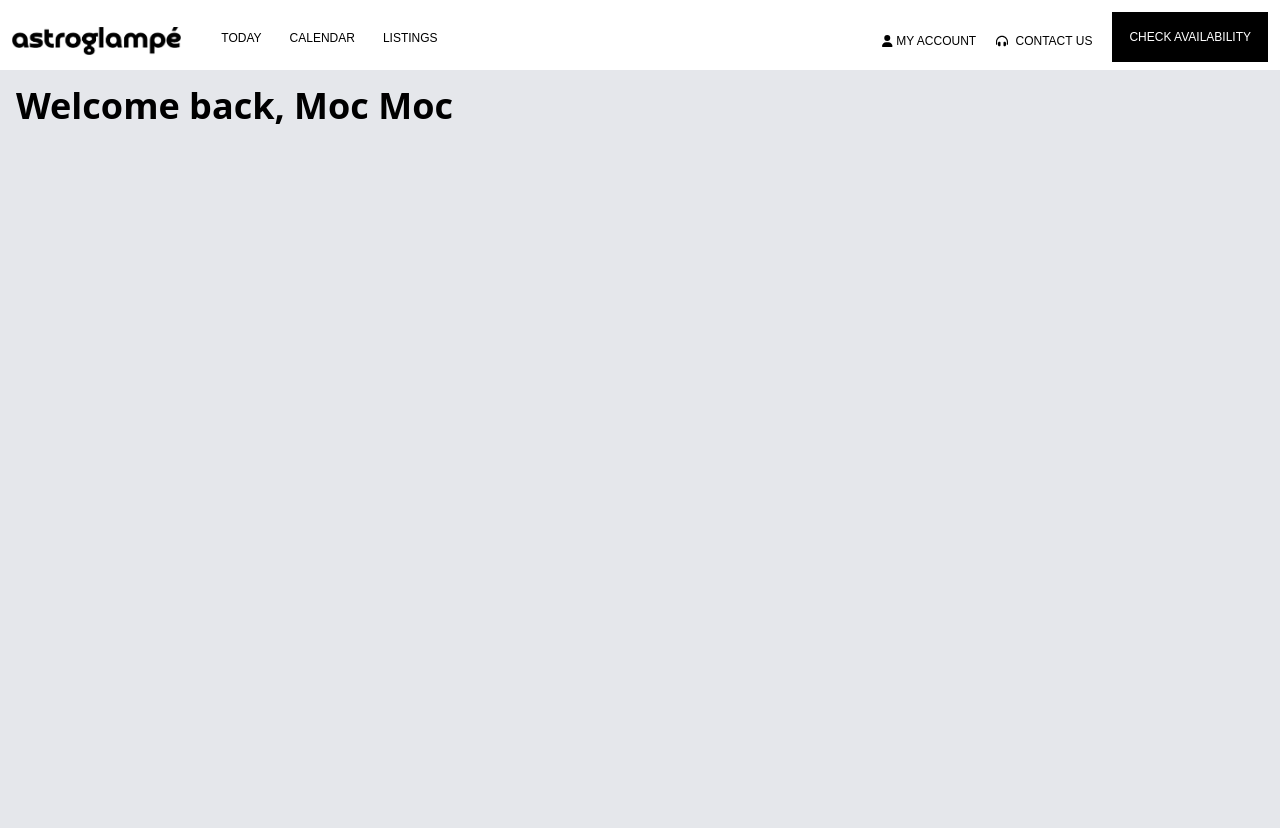
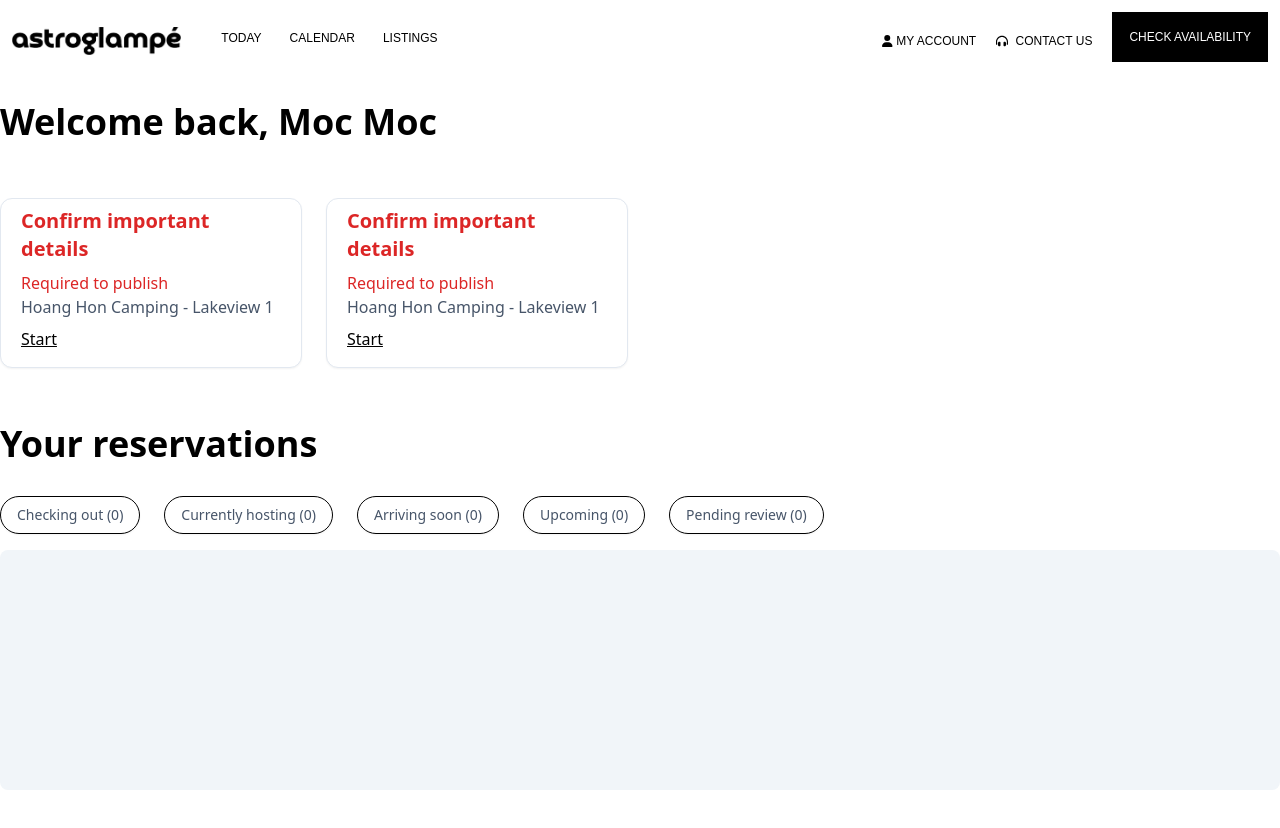
Before and after one commit to TanThinh1207/glamping-front, a React (Vite) app: page /hosting in a window 1280 px wide. Shown: the top 828 px of the page. Built offline with nearby package versions, Linux system fonts and the light colour scheme.

Commit message:
add button and card for Hosting page
kho kho

```diff
--- a/package.json
+++ b/package.json
@@ -33,7 +33,7 @@
     "eslint-plugin-react-hooks": "^5.0.0",
     "eslint-plugin-react-refresh": "^0.4.16",
     "globals": "^15.14.0",
-    "postcss": "^8.4.49",
+    "postcss": "^8.5.0",
     "tailwindcss": "^3.4.17",
     "vite": "^6.0.7"
   }
--- a/src/pages/Hosting.jsx
+++ b/src/pages/Hosting.jsx
@@ -1,10 +1,115 @@
-import React, { useEffect } from 'react'
+import React, { useState } from 'react'
 const Hosting = () => {
+  const [activeTab, setActiveTab] = useState("");
   return (
-    <div className="w-full h-screen  p-4 bg-gray-200">
-      <h1 className="text-4xl font-bold">Welcome back, Moc Moc</h1>
+    <div className="w-full h-screen bg-white">
+      <div className="mx-auto px-30 max-w-7xl text-left">
+        <div>
+          <h1 className="text-4xl font-bold py-8">Welcome back, Moc Moc</h1>
+        </div>
+        <div className="grid grid-cols-1 md:grid-cols-4 gap-6 items-center justify-center">
+          <div className="relative flex flex-col my-6 bg-white shadow-sm border border-slate-200 rounded-xl">
+            <div className="px-5 py-2">
+              <h6 className="mb-2 text-red-600 text-xl font-semibold">
+                Confirm important details
+              </h6>
+              <h6 className="text-red-600 text-l font-light">
+                Required to publish
+              </h6>
+              <p className="text-slate-600 leading-normal font-light">
+                Hoang Hon Camping - Lakeview 1
+              </p>
+            </div>
+            <div className="px-5 pb-4">
+              <button
+                className="text-black-500 underline hover:text-black-900 focus:outline-none disabled:text-black-700"
+                type="button"
+              >
+                Start
+              </button>
+            </div>
+          </div>
+          <div className="relative flex flex-col my-6 bg-white shadow-sm border border-slate-200 rounded-xl">
+            <div className="px-5 py-2">
+              <h6 className="mb-2 text-red-600 text-xl font-semibold">
+                Confirm important details
+              </h6>
+              <h6 className="text-red-600 text-l font-light">
+                Required to publish
+              </h6>
+              <p className="text-slate-600 leading-normal font-light">
+                Hoang Hon Camping - Lakeview 1
+              </p>
+            </div>
+            <div className="px-5 pb-4">
+              <button
+                className="text-black-500 underline hover:text-black-900 focus:outline-none disabled:text-black-700"
+                type="button"
+              >
+                Start
+              </button>
+            </div>
+          </div>
+        </div>
+      </div>
+      <div className="mx-auto px-30 max-w-7xl text-left">
+        <div className="">
+          <h1 className="text-4xl font-bold py-8">Your reservations</h1>
+        </div>
+        <div className="flex flex-row gap-6 items-start justify-start">
+          <ul className="flex flex-row gap-6">
+            {[
+              { label: "Checking out (0)", value: "checkingOut" },
+              { label: "Currently hosting (0)", value: "currentlyHosting" },
+              { label: "Arriving soon (0)", value: "arrivingSoon" },
+              { label: "Upcoming (0)", value: "upcoming" },
+              { label: "Pending review (0)", value: "pendingReview" },
+            ].map((tab) => (
+              <li key={tab.value}>
+                <button
+                  className={`rounded-full border border-black py-2 px-4 text-center text-sm transition-all shadow-sm hover:shadow-lg ${activeTab === tab.value
+                      ? "text-white bg-slate-800 border-slate-800"
+                      : "text-slate-600 hover:text-white hover:bg-slate-800 hover:border-slate-800"
+                    }`}
+                  type="button"
+                  onClick={() => setActiveTab(tab.value)}
+                >
+                  {tab.label}
+                </button>
+              </li>
+            ))}
+          </ul>
+        </div>
+        <div className='bg-slate-100 rounded-lg w-auto h-60 my-4 text-center flex items-center justify-center align-middle'>
+          {activeTab === "checkingOut" && (
+            <p className=''>
+              You don’t have any guests checking out today.
+            </p>
+          )}
+          {activeTab === "currentlyHosting" && (
+            <p>
+              You don’t have any guests staying with you right now.
+            </p>
+          )}
+          {activeTab === "arrivingSoon" && (
+            <p>
+              You don’t have any guests arriving today or tomorrow.
+            </p>
+          )}
+          {activeTab === "upcoming" && (
+            <p>
+              You currently don’t have any upcoming guests.
+            </p>
+          )}
+          {activeTab === "pendingReview" && (
+            <p>
+              You don't have any guest reviews to write.
+            </p>
+          )}
+        </div>
+      </div>
+    </div>
 
-    </div>
   );
 };
 
```
Also changed, not shown: 1 other file (tests, documents, lock files or other folders).
